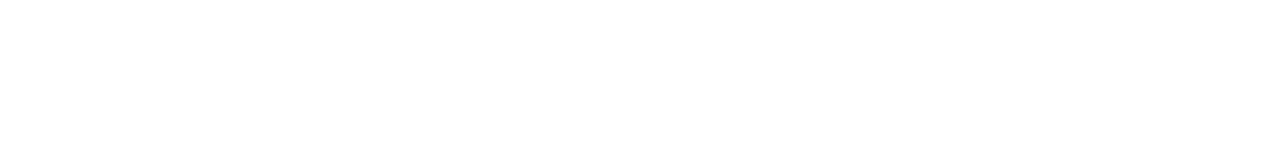
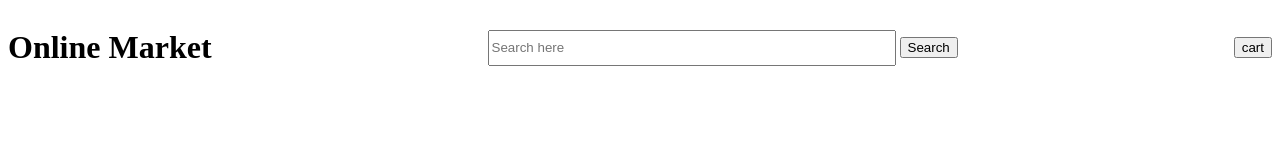
Before and after one commit to IvanJSBog/online-market, a plain HTML site: page index.html in a window 1280 px wide. Drawn offline with Linux system fonts and the light colour scheme.

Commit message:
Markup for header

```diff
--- a/index.html
+++ b/index.html
@@ -6,9 +6,21 @@
           content="width=device-width, user-scalable=no, initial-scale=1.0, maximum-scale=1.0, minimum-scale=1.0">
     <meta http-equiv="X-UA-Compatible" content="ie=edge">
     <title>Online market | MAIN PAGE</title>
+    <link rel="stylesheet" href="./style.css">
 </head>
 <body>
-    <header></header>
+    <header>
+        <div>
+            <h1>Online Market</h1>
+        </div>
+        <div>
+            <input placeholder="Search here" type="text" id="search-bar"/>
+            <button id="search-button">Search</button>
+        </div>
+        <div>
+            <button>cart</button>
+        </div>
+    </header>
     <main>
         <section class="main-section"></section>
         <section class="adds-section"></section>
--- /dev/null
+++ b/style.css
@@ -0,0 +1,10 @@
+header {
+    display: flex;
+    align-items: center;
+    justify-content: space-between;
+}
+
+#search-bar {
+    width: 400px;
+    height: 30px;
+}
```
